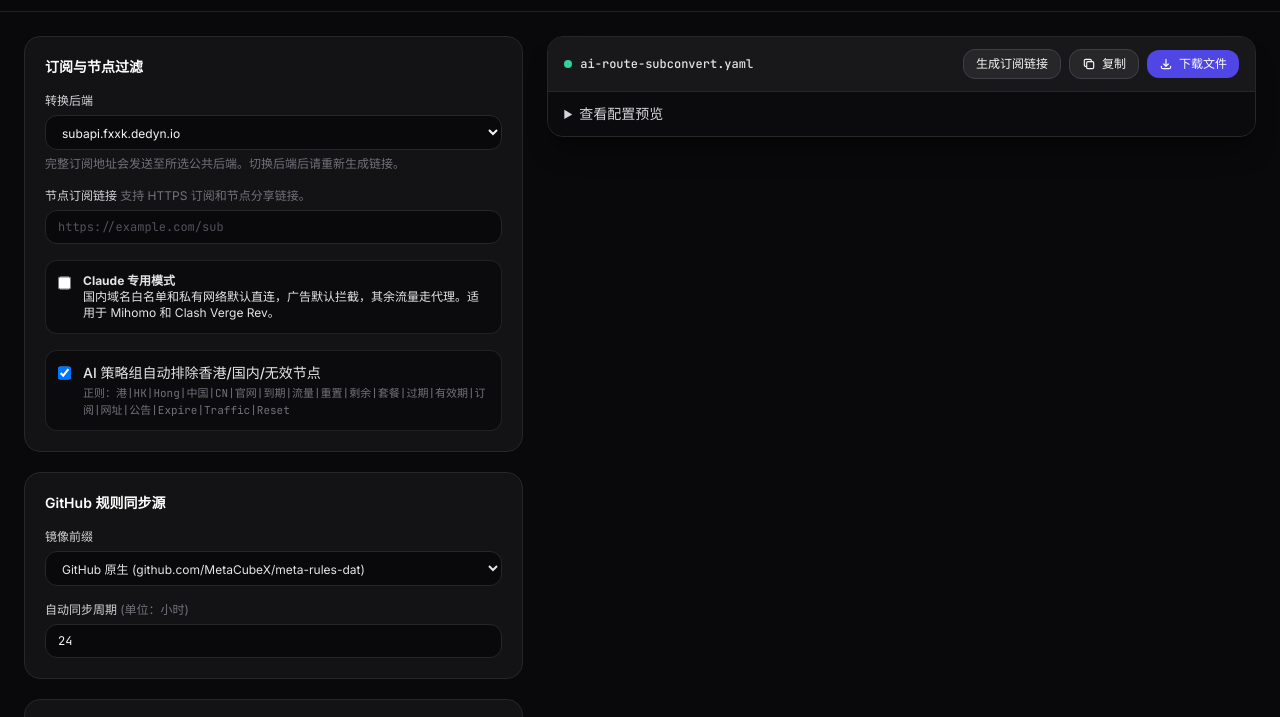
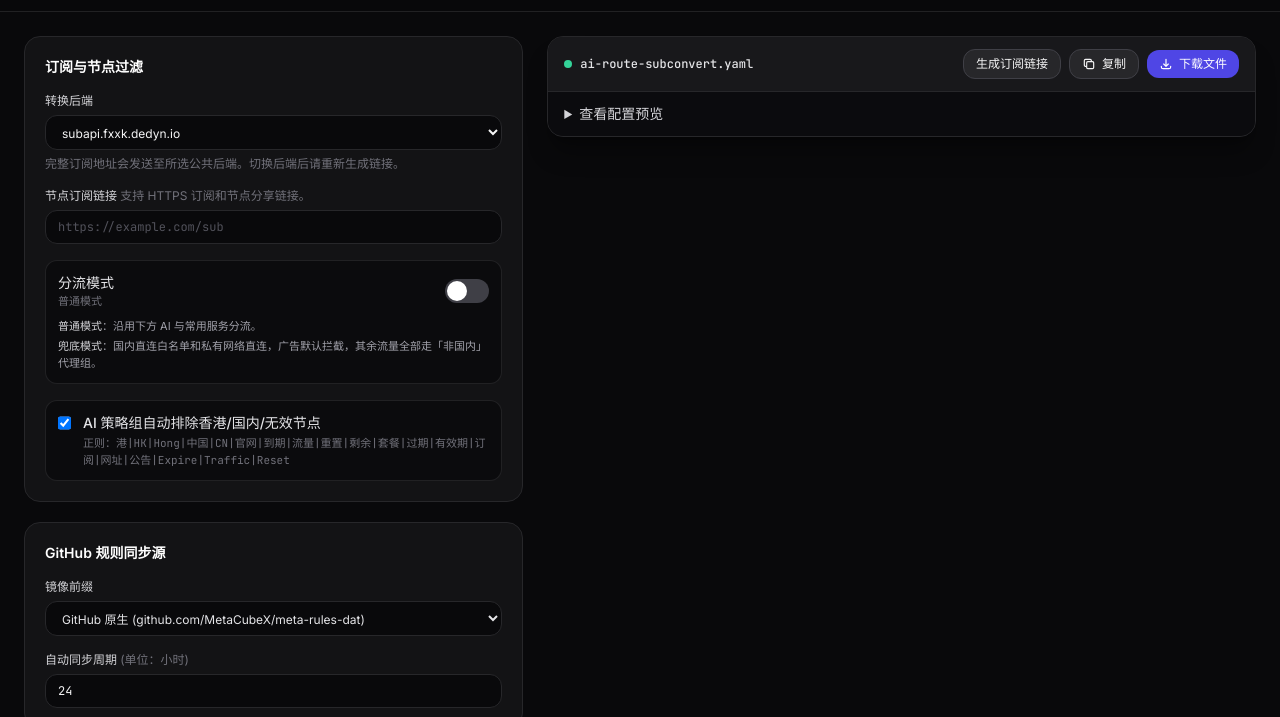
Before and after one commit to soledadvb/ai-route-subconvert, a website: page ai-route-subconvert.html in a window 1280 px wide. Shown: the part 61-778 px from the top of the page. Drawn offline with nearby package versions, Linux system fonts and the light colour scheme.

Commit message:
Switch between normal and whitelist routing modes

```diff
--- a/ai-route-subconvert.html
+++ b/ai-route-subconvert.html
@@ -109,13 +109,29 @@
           />
         </div>
 
-        <label id="claude-profile" class="flex items-start gap-3 p-3 rounded-xl bg-zinc-950/70 border border-zinc-800/80 cursor-pointer">
-          <input id="claude-only" type="checkbox" class="mt-0.5 w-4 h-4" />
-          <span class="text-xs text-zinc-200">
-            <strong class="block">Claude 专用模式</strong>
-            国内域名白名单和私有网络默认直连，广告默认拦截，其余流量走代理。适用于 Mihomo 和 Clash Verge Rev。
-          </span>
-        </label>
+        <div id="claude-profile" class="p-3 rounded-xl bg-zinc-950/70 border border-zinc-800/80">
+          <div class="flex items-center justify-between gap-3">
+            <div>
+              <div class="text-xs sm:text-sm font-medium text-zinc-200">分流模式</div>
+              <div id="claude-mode-label" class="text-[11px] text-zinc-500">普通模式</div>
+            </div>
+            <button
+              id="claude-mode-switch"
+              type="button"
+              role="switch"
+              aria-checked="false"
+              aria-label="切换普通模式和兜底模式"
+              onclick="toggleClaudeMode()"
+              class="relative inline-flex h-6 w-11 shrink-0 rounded-full bg-zinc-700 transition-colors focus:outline-none focus:ring-2 focus:ring-indigo-500/40"
+            >
+              <span id="claude-mode-knob" class="absolute left-0.5 top-0.5 h-5 w-5 rounded-full bg-white transition-transform"></span>
+            </button>
+          </div>
+          <div class="mt-2 space-y-1 text-[11px] text-zinc-400">
+            <p><span class="font-medium text-zinc-300">普通模式</span>：沿用下方 AI 与常用服务分流。</p>
+            <p><span class="font-medium text-zinc-300">兜底模式</span>：国内直连白名单和私有网络直连，广告默认拦截，其余流量全部走「非国内」代理组。</p>
+          </div>
+        </div>
 
         <label id="node-filter" class="flex items-start gap-3 p-3 rounded-xl bg-zinc-950/70 border border-zinc-800/80 cursor-pointer hover:border-zinc-700 transition-colors">
           <input
@@ -910,6 +926,22 @@ ${ruleLines.join(',\n')}
       return state.claudeOnly && ['mihomo', 'js'].includes(state.mode);
     }
 
+    function renderClaudeMode() {
+      const enabled = state.claudeOnly;
+      const control = document.getElementById('claude-mode-switch');
+      control.setAttribute('aria-checked', String(enabled));
+      control.className = `relative inline-flex h-6 w-11 shrink-0 rounded-full transition-colors focus:outline-none focus:ring-2 focus:ring-indigo-500/40 ${enabled ? 'bg-indigo-500' : 'bg-zinc-700'}`;
+      document.getElementById('claude-mode-knob').className = `absolute left-0.5 top-0.5 h-5 w-5 rounded-full bg-white transition-transform ${enabled ? 'translate-x-5' : ''}`;
+      document.getElementById('claude-mode-label').textContent = enabled ? '兜底模式' : '普通模式';
+    }
+
+    function toggleClaudeMode() {
+      state.claudeOnly = !state.claudeOnly;
+      document.getElementById('link-panel').classList.add('hidden');
+      renderClaudeMode();
+      updatePreview();
+    }
+
     function generateClaude(script = false) {
       const group = '非国内';
       const ads = '🛑 广告拦截';
@@ -996,6 +1028,7 @@ ${rules.map(rule => '  - ' + rule).join('\n')}
 
     function updatePreview() {
       const claude = isClaude();
+      renderClaudeMode();
       document.getElementById('claude-profile').classList.toggle('hidden', !['mihomo', 'js'].includes(state.mode));
       document.getElementById('node-filter').classList.toggle('hidden', claude);
       document.getElementById('ai-heading').parentElement.parentElement.classList.toggle('hidden', claude);
@@ -1152,12 +1185,6 @@ ${rules.map(rule => '  - ' + rule).join('\n')}
       updatePreview();
     });
 
-    document.getElementById('claude-only').addEventListener('change', event => {
-      state.claudeOnly = event.target.checked;
-      document.getElementById('link-panel').classList.add('hidden');
-      updatePreview();
-    });
-
     document.getElementById('exclude-hk').addEventListener('change', e => {
       state.excludeHk = e.target.checked;
       updatePreview();
```
Also changed, not shown: README.md.
